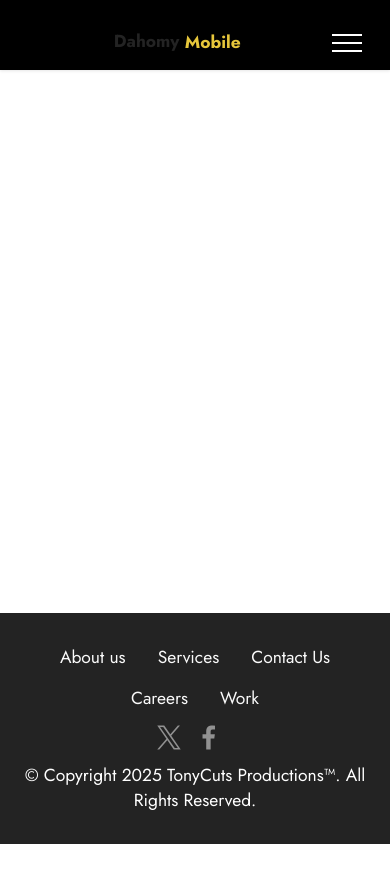
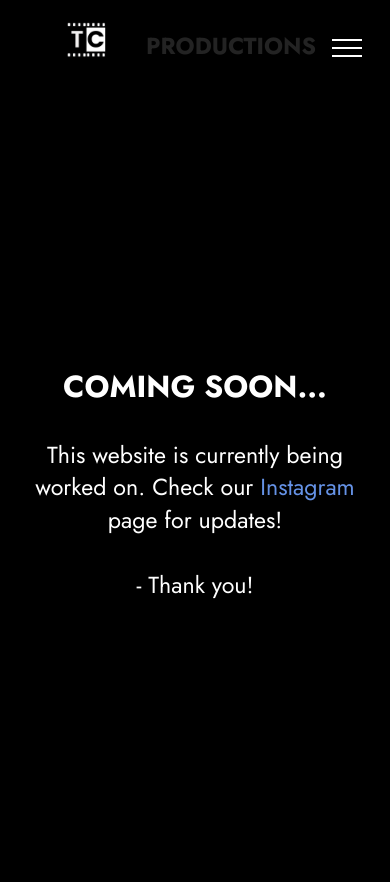
Before and after one commit to AnthonyLakey1/tonycuts.com, a plain HTML site: page index.html in a window 390 px wide. Before the commit the page ends 844 px from the top, so only its background shows below. Drawn offline with Linux system fonts and the light colour scheme.

Commit message:
Add files via upload

```diff
--- a/assets/images/hashes.json
+++ b/assets/images/hashes.json
@@ -1 +1 @@
-{"i6Pd/cfeN+oO90wAOEkdqw==":"tc-productions-logo-1.png","4tPDm5/Eq+T5xuo3G5FpdA==":"call.png"}
+{"i6Pd/cfeN+oO90wAOEkdqw==":"tc-productions-logo-1.png","4tPDm5/Eq+T5xuo3G5FpdA==":"call.png","KYhFqd3P+sv+xaHMQNHJNA==":"tc-productions-logo-2.png","24XqffYsdn2Vyvee4t8bvg==":"profile-picture.png","xDF5DTJRvNobX5vDZjadKg==":"tc-productions-logo-3.png","iZCNKUbUDjXyh5z+WyTz9g==":"zach-headshot-1.jpeg","V1/qqt/LvaUfoiJPzvnyIw==":"new.jpg","YIDN8ux6J+udfjP+0DViAQ==":"zach-headshot-2.jpeg","Gr24WKPTPBqicaSbdmQqnQ==":"untitled-design-2.png","Oe3H6cE9zyv49WxslG0wqg==":"mbr.jpg"}
--- a/assets/mobirise/css/mbr-additional.css
+++ b/assets/mobirise/css/mbr-additional.css
@@ -777,6 +777,11 @@ a {
 .cid-J0zxzgrCZE .navbar.collapsed .nav-item .nav-link::before {
   display: none;
 }
+@media (min-width: 992px) {
+  .cid-J0zxzgrCZE .navbar.collapsed.opened:not(.navbar-short) .navbar-collapse {
+    max-height: calc(98.5vh - 4.3rem);
+  }
+}
 .cid-J0zxzgrCZE .navbar.collapsed .dropdown-menu .dropdown-submenu {
   left: 0 !important;
 }
@@ -1031,7 +1036,7 @@ a {
   color: #ffffff;
 }
 .cid-J0zxzgrCZE .mbr-section-title2 {
-  color: #e6c63b;
+  color: #ffffff;
   text-align: center;
 }
 .cid-J0zxzgrCZE p:hover {
@@ -1048,6 +1053,11 @@ a {
   box-shadow: 0 2px 1px 0 rgba(0, 0, 0, 0.25), 0 0px 1px 0 rgba(0, 0, 0, 0.2) !important;
   padding: 10px 20px;
 }
+@media (min-width: 992px) {
+  .cid-J0zxzgrCZE:not(.navbar-short) .navbar-collapse {
+    max-height: calc(98.5vh - 4.3rem);
+  }
+}
 .cid-J0zxzgrCZE .dropdown-toggle::after {
   margin-left: 0.5rem !important;
   top: 13px;
@@ -1058,7 +1068,7 @@ a {
 }
 .cid-J0zxzgrCZE .navbar-nav .nav-link:hover,
 .cid-J0zxzgrCZE .navbar-nav .nav-link.active {
-  background: #232323;
+  background: #000000;
   color: #ffffff !important;
 }
 .cid-J0zxzgrCZE .navbar-nav .nav-link {
@@ -1098,16 +1108,25 @@ a {
   transform: translateY(30px);
   transition: transform .3s;
 }
+.cid-J0zxzgrCZE .centermobil {
+  margin: auto !important;
+  position: relative;
+}
+@media only screen and (max-width: 991px) {
+  .cid-J0zxzgrCZE .centermobil .navbar .navbar-brand {
+    padding-left: 0px !important;
+  }
+}
 @media only screen and (max-width: 991px) {
   .cid-J0zxzgrCZE .nav-item a,
   .cid-J0zxzgrCZE .nav-item {
-    color: #e6c63b !important;
+    color: #22a5e5 !important;
   }
   .cid-J0zxzgrCZE .navbar .dropdown.show > .dropdown-menu a:hover {
-    color: #ffffff !important;
+    color: #22a5e5 !important;
   }
   .cid-J0zxzgrCZE .navbar .dropdown.show > .dropdown-menu a {
-    color: #ffffff !important;
+    color: #22a5e5 !important;
   }
 }
 .cid-J0zxzgrCZE .nav-dropdown .dropdown-item::after {
@@ -1127,74 +1146,26 @@ a {
   background-color: inherit !important;
   color: inherit !important;
 }
-.cid-uodTr6REWG {
-  padding-top: 2rem;
-  padding-bottom: 2rem;
-  background-color: #232323;
+.cid-uoe0LEiWex {
+  background-color: #000000;
 }
-.cid-uodTr6REWG .row-links {
+.cid-uoe0LEiWex .mbr-fallback-image.disabled {
+  display: none;
+}
+.cid-uoe0LEiWex .mbr-fallback-image {
+  display: block;
+  background-size: cover;
+  background-position: center center;
   width: 100%;
-  justify-content: center;
+  height: 100%;
+  position: absolute;
+  top: 0;
 }
-.cid-uodTr6REWG .social-row {
-  width: 100%;
-  justify-content: center;
-}
-.cid-uodTr6REWG .media-container-row {
-  flex-direction: column;
-  justify-content: center;
-  align-items: center;
-}
-.cid-uodTr6REWG .media-container-row .foot-menu {
-  list-style: none;
-  display: flex;
-  justify-content: center;
-  flex-wrap: wrap;
-  padding: 0;
-  margin-bottom: 0;
-}
-.cid-uodTr6REWG .media-container-row .foot-menu li {
-  padding: 0 1rem 1rem 1rem;
-}
-.cid-uodTr6REWG .media-container-row .foot-menu li p {
-  margin: 0;
-}
-.cid-uodTr6REWG .media-container-row .social-list {
-  width: auto;
-  padding-left: 0;
-  margin-bottom: 0;
-  list-style: none;
-  display: flex;
-  flex-wrap: wrap;
-  justify-content: flex-end;
-}
-.cid-uodTr6REWG .media-container-row .social-list .mbr-iconfont-social {
-  font-size: 1.5rem;
+.cid-uoe0LEiWex .mbr-section-title {
   color: #ffffff;
 }
-.cid-uodTr6REWG .media-container-row .social-list .soc-item {
-  margin: 0 .5rem;
-}
-.cid-uodTr6REWG .media-container-row .social-list a {
-  margin: 0;
-  opacity: .5;
-  transition: .2s linear;
-}
-.cid-uodTr6REWG .media-container-row .social-list a:hover {
-  opacity: 1;
-}
-@media (max-width: 767px) {
-  .cid-uodTr6REWG .media-container-row .social-list {
-    -webkit-justify-content: center;
-    justify-content: center;
-  }
-}
-.cid-uodTr6REWG .media-container-row .row-copirayt {
-  word-break: break-word;
-  width: 100%;
-}
-.cid-uodTr6REWG .media-container-row .row-copirayt p {
-  width: 100%;
+.cid-uoe0LEiWex .mbr-section-subtitle {
+  color: #ffffff;
 }
 .cid-DuEKiV10B4 .hidden {
   display: none;
--- a/assets/witsec-search/search.json
+++ b/assets/witsec-search/search.json
@@ -1 +1 @@
-[{"page":"index.html","anchor":"design-block-J0zxzgrCZE","header":"Home","body":"TonyCuts Productions™   Dahomy Mobile Home About"},{"page":"index.html","anchor":"design-block-DuEKiV10B4","header":"Home","body":"Disable mouse right-click - This line is not published, it's only for ease of access to the blue gear"}]
+[{"page":"index.html","anchor":"design-block-J0zxzgrCZE","header":"Home","body":"Productions™ PRODUCTIONS Home"},{"page":"index.html","anchor":"content4-c","header":"COMING SOON...","body":"This website is currently being worked on. Check our Instagram page for updates!- Thank you!"},{"page":"index.html","anchor":"design-block-DuEKiV10B4","header":"Home","body":"Disable mouse right-click - This line is not published, it's only for ease of access to the blue gear"}]
--- a/index.html
+++ b/index.html
@@ -20,7 +20,7 @@
   <link rel="stylesheet" href="assets/theme/css/style.css">
   <link rel="preload" href="https://fonts.googleapis.com/css?family=Jost:100,200,300,400,500,600,700,800,900,100i,200i,300i,400i,500i,600i,700i,800i,900i&display=swap" as="style" onload="this.onload=null;this.rel='stylesheet'">
   <noscript><link rel="stylesheet" href="https://fonts.googleapis.com/css?family=Jost:100,200,300,400,500,600,700,800,900,100i,200i,300i,400i,500i,600i,700i,800i,900i&display=swap"></noscript>
-  <link rel="preload" as="style" href="assets/mobirise/css/mbr-additional.css?v=t3V1Qf"><link rel="stylesheet" href="assets/mobirise/css/mbr-additional.css?v=t3V1Qf" type="text/css">
+  <link rel="preload" as="style" href="assets/mobirise/css/mbr-additional.css?v=5J0cXN"><link rel="stylesheet" href="assets/mobirise/css/mbr-additional.css?v=5J0cXN" type="text/css">
 
 
 
@@ -42,9 +42,13 @@
             <div class="col-lg-6">
                 <div class="d-flex align-items-center justify-content-center">
                 <div class="navbar-brand">
-
+                <span class="navbar-logo">
+                    <a href="#">
+                        <img src="assets/images/tc-productions-logo-2.png" alt="Logo" style="height: 4.3rem;">
+                    </a>
+                </span>
              </div>
-   <p class="ms-lg-5 m-0 navbar-brand align-items-center justify-content-center mbr-section-title mbr-fonts-style display-5">TonyCuts Productions™</p>
+   <p class="ms-lg-5 m-0 navbar-brand align-items-center justify-content-center mbr-section-title mbr-fonts-style display-2">Productions™</p>
 
                 </div>
             </div>
@@ -73,11 +77,15 @@
 
         <div class="container">
              <div class="navbar-brand d-flex d-lg-none centermobil">
-
+                <span class="navbar-logo">
+                    <a href="#">
+                        <img src="assets/images/profile-picture.png" alt="Logo" style="height: 4.3rem;">
+                    </a>
+                </span>
 
             </div>
 
-            <p class="m-0 navbar-brand pt-4 mr-3 d-flex d-lg-none mbr-section-title2 mbr-fonts-style display-7"> <span><strong>&nbsp; Dahomy</strong></span><strong>&nbsp;Mobile</strong></p>
+            <p class="m-0 navbar-brand pt-4 mr-3 d-flex d-lg-none mbr-section-title2 mbr-fonts-style display-5"> <span><strong>PRODUCTIONS</strong></span></p>
 
 
 
@@ -92,28 +100,24 @@
             <div class="collapse navbar-collapse" id="navbarSupportedContent">
 
 <div class="navbar-nav mx-auto py-0">
-           <ul class="navbar-nav nav-dropdown" data-app-modern-menu="true"><li class=""><a class="nav-item nav-link active text-black display-4" href="#">Home</a></li>
-
-
-
-           <li class="nav-item"><a class="nav-item nav-link text-black display-4" href="#">About</a></li><li class="nav-item"><a class="nav-item nav-link text-black display-4" href="#"></a></li></ul>
+           <ul class="navbar-nav nav-dropdown nav-right" data-app-modern-menu="true"><li class=""><a class="nav-item nav-link active text-black display-4" href="#">Home</a></li></ul>
 
             </div>
 
-                <div class="navbar-buttons mbr-section-btn"><a class="btn btn-primary display-4" href="#"><span class="mobi-mbri mobi-mbri-video-play mbr-iconfont mbr-iconfont-btn" style="color: rgb(255, 255, 255);"></span>Go to Films</a></div>
+
 
 
  <div class="pt-4 d-sm-block media-container-row d-lg-none">
 
                  <div class="social-row display-7 flex-end">
                     <div class="soc-item">
-                        <a href="https://twitter.com/mobirise" target="_blank">
-                            <span class="mbr-iconfont socicon socicon-facebook"></span>
+                        <a href="https://www.youtube.com/@TonyCutsProductions" target="_blank">
+                            <span class="mbr-iconfont socicon-youtube socicon"></span>
                         </a>
                     </div>
                     <div class="soc-item">
-                        <a href="https://twitter.com/mobirise" target="_blank">
-                            <span class="mbr-iconfont socicon socicon-twitter"></span>
+                        <a href="https://www.instagram.com/tonycutsproductions/" target="_blank">
+                            <span class="mbr-iconfont socicon-instagram socicon"></span>
                         </a>
                     </div>
 
@@ -127,55 +131,18 @@
     </nav>
 </section>
 
-<section data-bs-version="5.1" class="footer3 cid-uodTr6REWG mbr-reveal" once="footers" id="footer3-6">
-
+<section data-bs-version="5.1" class="content4 cid-uoe0LEiWex mbr-fullscreen" id="content4-c">
 
 
 
 
     <div class="container">
-        <div class="media-container-row align-center mbr-white">
-            <div class="row row-links">
-                <ul class="foot-menu">
+        <div class="row justify-content-center">
+            <div class="title col-md-12 col-lg-10">
+                <h3 class="mbr-section-title mbr-fonts-style align-center mb-4 display-2"><strong>COMING SOON...</strong></h3>
+                <h4 class="mbr-section-subtitle align-center mbr-fonts-style mb-4 display-5">
+                    This website is currently being worked on. Check our <a href="https://www.instagram.com/tonycutsproductions/" class="text-primary" target="_blank">Instagram</a> page for updates!<br><br>- Thank you!</h4>
 
-
-
-
-
-                <li class="foot-menu-item mbr-fonts-style display-7">
-                        <a class="text-white" href="#" target="_blank">About us</a>
-                    </li><li class="foot-menu-item mbr-fonts-style display-7">
-                        <a class="text-white" href="#" target="_blank">Services</a>
-                    </li><li class="foot-menu-item mbr-fonts-style display-7">
-                        <a class="text-white" href="#" target="_blank">Contact Us</a>
-                    </li><li class="foot-menu-item mbr-fonts-style display-7">
-                        <a class="text-white" href="#" target="_blank">Careers</a>
-                    </li><li class="foot-menu-item mbr-fonts-style display-7">
-                        <a class="text-white" href="#" target="_blank">Work</a>
-                    </li></ul>
-            </div>
-            <div class="row social-row">
-                <div class="social-list align-right pb-2">
-
-
-
-
-
-
-                <div class="soc-item">
-                        <a href="https://twitter.com/mobirise" target="_blank">
-                            <span class="socicon-twitter socicon mbr-iconfont mbr-iconfont-social"></span>
-                        </a>
-                    </div><div class="soc-item">
-                        <a href="https://www.facebook.com/pages/Mobirise/1616226671953247" target="_blank">
-                            <span class="socicon-facebook socicon mbr-iconfont mbr-iconfont-social"></span>
-                        </a>
-                    </div></div>
-            </div>
-            <div class="row row-copirayt">
-                <p class="mbr-text mb-0 mbr-fonts-style mbr-white align-center display-7">
-                    © Copyright 2025 TonyCuts Productions™. All Rights Reserved.
-                </p>
             </div>
         </div>
     </div>
```
Also changed, not shown: assets/images/tc-productions-logo-2.png (added), assets/theme/js/script.js.
